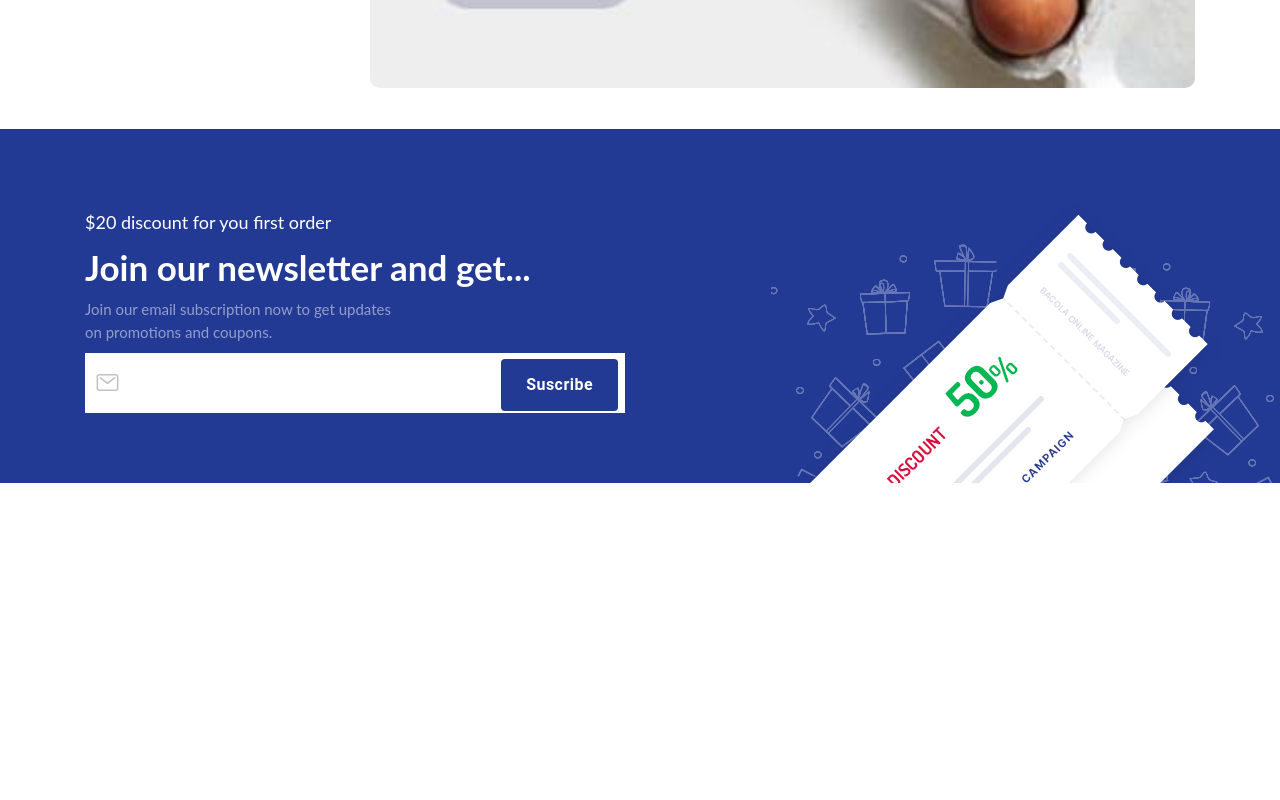
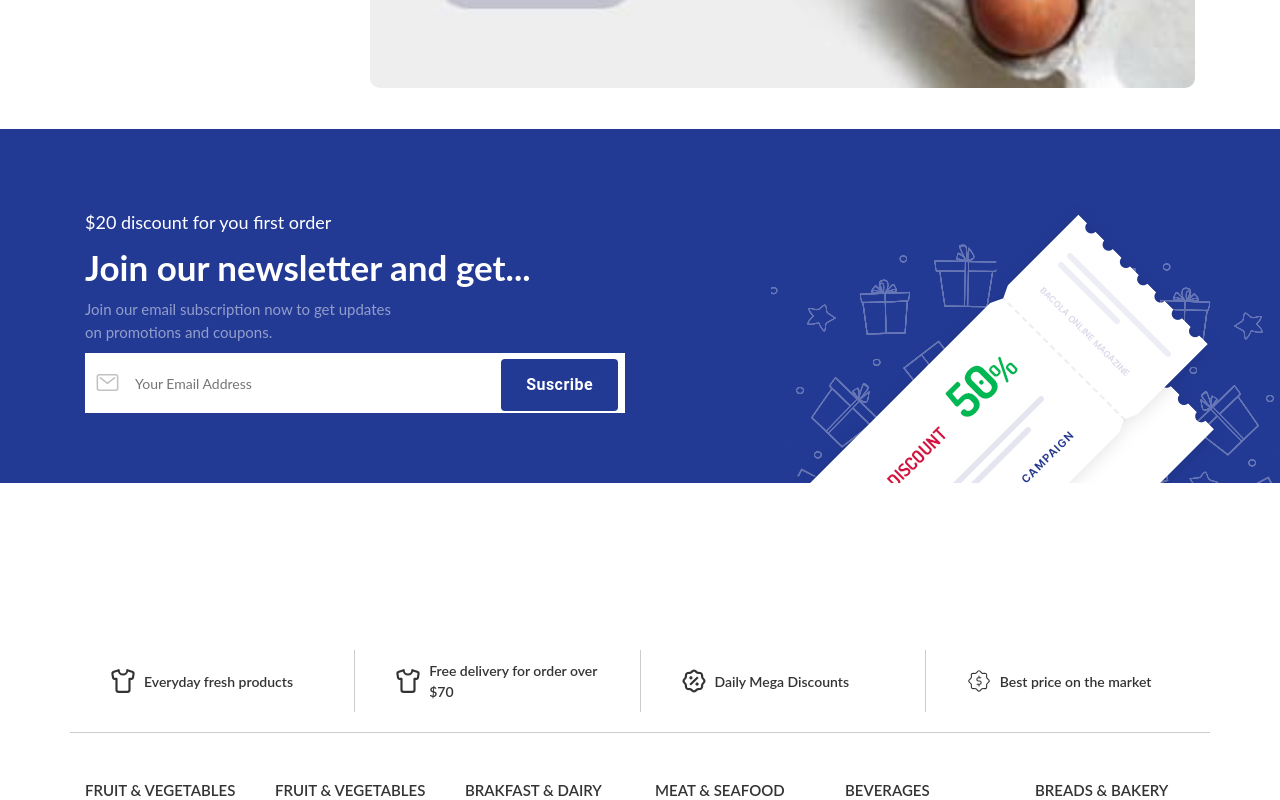
Before and after one commit to peligro99/ecommerce_v1, a React (Create React App) app: page / in a window 1280 px wide. Shown: the part 11200-12000 px from the top of the page. Before the commit the page ends 11825 px from the top, so only its background shows below. Built offline with nearby package versions, Linux system fonts and the light colour scheme; no server answers.

Commit message:
#12 creacion footer

```diff
--- a/src/App.css
+++ b/src/App.css
@@ -167,6 +167,7 @@
 .productRow2 .productItem{width: 24%; overflow: hidden; border-right: 1px solid rgba(0,0,0,0.1) !important;}
 .bannerSec{gap: 15px;}
 .sticky{position: sticky; top: 10px; z-index: 100;}
+
 .newsLetterSection{width: 100%; height: auto; background: #233a95; position: relative; overflow: hidden; padding: 70px 0px;}
 .newsLetterSection .col-md-6{position: static !important;}
 .newsLetterSection p{font-size: 18px; margin: 10px 0px !important;}
@@ -177,3 +178,21 @@
 .newsLetterSection form svg{position: absolute; top: 17px; left: 10px; font-size: 25px; opacity: 0.3;}
 .newsLetterSection form input{width: 100%; height: 100%; background: #fff !important; outline: none !important; border: 0px; padding-left: 40px; padding-right: 200px; }
 .newsLetterSection form button{position: absolute; top: 6px; right: 7px; background: #233a95 !important; font-size: 16px !important; padding: 12px 25px !important; color: #fff; text-transform: capitalize !important; font-weight: 600 !important;}
+
+footer{width: 100%; height: 500px; margin: auto; background: #fff; padding: 25px 0px;}
+
+footer .topInfo{border-bottom: 1px solid rgba(0,0,0,0.2); padding-bottom: 20px;}
+footer .topInfo .col{padding: 10px 15px; padding-left: 40px; border-right: 1px solid rgba(0,0,0,0.2);}
+footer .topInfo .col:last-child{border-right: 0px;}
+footer .topInfo .col svg{font-size: 26px;}
+footer .topInfo .col span{font-size: 14px; font-weight: 600;}
+
+footer .linksWrap h5{font-size: 15px; margin-bottom: 20px; font-weight: 600;}
+footer .linksWrap ul li{list-style: none; margin-bottom: 10px;}
+footer .linksWrap ul li a{color: #71778e; font-size: 13px;}
+footer .linksWrap ul li a:hover{text-decoration: none;}
+
+footer .copyright ul li a{display: flex; align-items: center; justify-content: center; width: 40px; height: 40px; border-radius: 50%; border: 1px solid rgba(0,0,0,0.1);}
+footer .copyright ul li a svg{font-size: 18px; color: rgba(0,0,0,0.8);}
+footer .copyright ul li a:hover{background: #2bbef9 !important;}
+footer .copyright ul li a:hover svg{color: #fff !important;}
--- a/src/App.js
+++ b/src/App.js
@@ -6,6 +6,7 @@
 import Header from "./Components/Header";
 import { createContext, useEffect, useState } from "react";
 import axios from "axios";
+import Footer from "./Components/Footer";
 
 const MyContext = createContext();
 
@@ -38,6 +39,7 @@
    <Routes>
     <Route path="/" exact={true} element={<Home />}/>
    </Routes>
+   <Footer/>
    </MyContext.Provider>
    </BrowserRouter>
   );
--- /dev/null
+++ b/src/Components/Footer/index.js
@@ -0,0 +1,139 @@
+import { LuShirt } from "react-icons/lu";
+import { RiDiscountPercentLine } from "react-icons/ri";
+import { CiBadgeDollar } from "react-icons/ci";
+import { Link } from 'react-router-dom';
+import { FaFacebookF } from "react-icons/fa";
+import { FaTwitter } from "react-icons/fa";
+import { FaInstagram } from "react-icons/fa";
+
+const Footer = () => {
+    return (
+        <footer>
+            <div className="container">
+                <div className="topInfo row">
+                    <div className="col d-flex align-items-center">
+                        <span><LuShirt /></span>
+                        <span className="ml-2">Everyday fresh products</span>
+                    </div>
+                    <div className="col d-flex align-items-center">
+                        <span><LuShirt /></span>
+                        <span className="ml-2">Free delivery for order over $70</span>
+                    </div>
+                    <div className="col d-flex align-items-center">
+                        <span><RiDiscountPercentLine /></span>
+                        <span className="ml-2">Daily Mega Discounts</span>
+                    </div>
+                    <div className="col d-flex align-items-center">
+                        <span><CiBadgeDollar /></span>
+                        <span className="ml-2">Best price on the market</span>
+                    </div>
+
+                </div>
+
+                <div className="row mt-5 linksWrap">
+                    <div className="col">
+                        <h5>FRUIT & VEGETABLES</h5>
+                        <ul>
+                            <li><Link to="#">Fresh Vegetables</Link></li>
+                            <li><Link to="#">Herbs & Seasonings</Link></li>
+                            <li><Link to="#">Fresh Fruits</Link></li>
+                            <li><Link to="#">Cuts & Sprouts</Link></li>
+                            <li><Link to="#">Exotic Fruits & Veggies</Link></li>
+                            <li><Link to="#">Packaged Produce</Link></li>
+                            <li><Link to="#">Party Trays</Link></li>
+                        </ul>
+                    </div>
+
+                    <div className="col">
+                        <h5>FRUIT & VEGETABLES</h5>
+                        <ul>
+                            <li><Link to="#">Fresh Vegetables</Link></li>
+                            <li><Link to="#">Herbs & Seasonings</Link></li>
+                            <li><Link to="#">Fresh Fruits</Link></li>
+                            <li><Link to="#">Cuts & Sprouts</Link></li>
+                            <li><Link to="#">Exotic Fruits & Veggies</Link></li>
+                            <li><Link to="#">Packaged Produce</Link></li>
+                            <li><Link to="#">Party Trays</Link></li>
+                        </ul>
+                    </div>
+
+                    <div className="col">
+                        <h5>BRAKFAST & DAIRY</h5>
+                        <ul>
+                            <li><Link to="#">Fresh Vegetables</Link></li>
+                            <li><Link to="#">Herbs & Seasonings</Link></li>
+                            <li><Link to="#">Fresh Fruits</Link></li>
+                            <li><Link to="#">Cuts & Sprouts</Link></li>
+                            <li><Link to="#">Exotic Fruits & Veggies</Link></li>
+                            <li><Link to="#">Packaged Produce</Link></li>
+                            <li><Link to="#">Party Trays</Link></li>
+                        </ul>
+                    </div>
+
+                    <div className="col">
+                        <h5>MEAT & SEAFOOD</h5>
+                        <ul>
+                            <li><Link to="#">Fresh Vegetables</Link></li>
+                            <li><Link to="#">Herbs & Seasonings</Link></li>
+                            <li><Link to="#">Fresh Fruits</Link></li>
+                            <li><Link to="#">Cuts & Sprouts</Link></li>
+                            <li><Link to="#">Exotic Fruits & Veggies</Link></li>
+                            <li><Link to="#">Packaged Produce</Link></li>
+                            <li><Link to="#">Party Trays</Link></li>
+                        </ul>
+                    </div>
+
+                    <div className="col">
+                        <h5>BEVERAGES</h5>
+                        <ul>
+                            <li><Link to="#">Fresh Vegetables</Link></li>
+                            <li><Link to="#">Herbs & Seasonings</Link></li>
+                            <li><Link to="#">Fresh Fruits</Link></li>
+                            <li><Link to="#">Cuts & Sprouts</Link></li>
+                            <li><Link to="#">Exotic Fruits & Veggies</Link></li>
+                            <li><Link to="#">Packaged Produce</Link></li>
+                            <li><Link to="#">Party Trays</Link></li>
+                        </ul>
+                    </div>
+
+                    <div className="col">
+                        <h5>BREADS & BAKERY</h5>
+                        <ul>
+                            <li><Link to="#">Fresh Vegetables</Link></li>
+                            <li><Link to="#">Herbs & Seasonings</Link></li>
+                            <li><Link to="#">Fresh Fruits</Link></li>
+                            <li><Link to="#">Cuts & Sprouts</Link></li>
+                            <li><Link to="#">Exotic Fruits & Veggies</Link></li>
+                            <li><Link to="#">Packaged Produce</Link></li>
+                            <li><Link to="#">Party Trays</Link></li>
+                        </ul>
+                    </div>
+
+
+                </div>
+
+
+<div className="copyright mt-3 pt-3 pb-3 d-flex">
+    <p className="mb-0">Copyright 2024. All rights reserved</p>
+    <ul className="list list-inline ml-auto mb-0">
+        <li className="list-inline-item">
+            <Link to="#"><FaFacebookF/></Link>
+        </li>
+
+        <li className="list-inline-item">
+            <Link to="#"><FaTwitter/></Link>
+        </li>
+
+        <li className="list-inline-item">
+            <Link to="#"><FaInstagram/></Link>
+        </li>
+    </ul>
+
+</div>
+
+            </div>
+        </footer>
+    )
+}
+
+export default Footer;
--- a/src/Pages/Home/index.js
+++ b/src/Pages/Home/index.js
@@ -156,7 +156,7 @@
 
 <form>
 <IoMailOutline />
-<input type="text"/>
+<input type="text" placeholder="Your Email Address"/>
 <Button>Suscribe</Button>
 </form>
 
```
